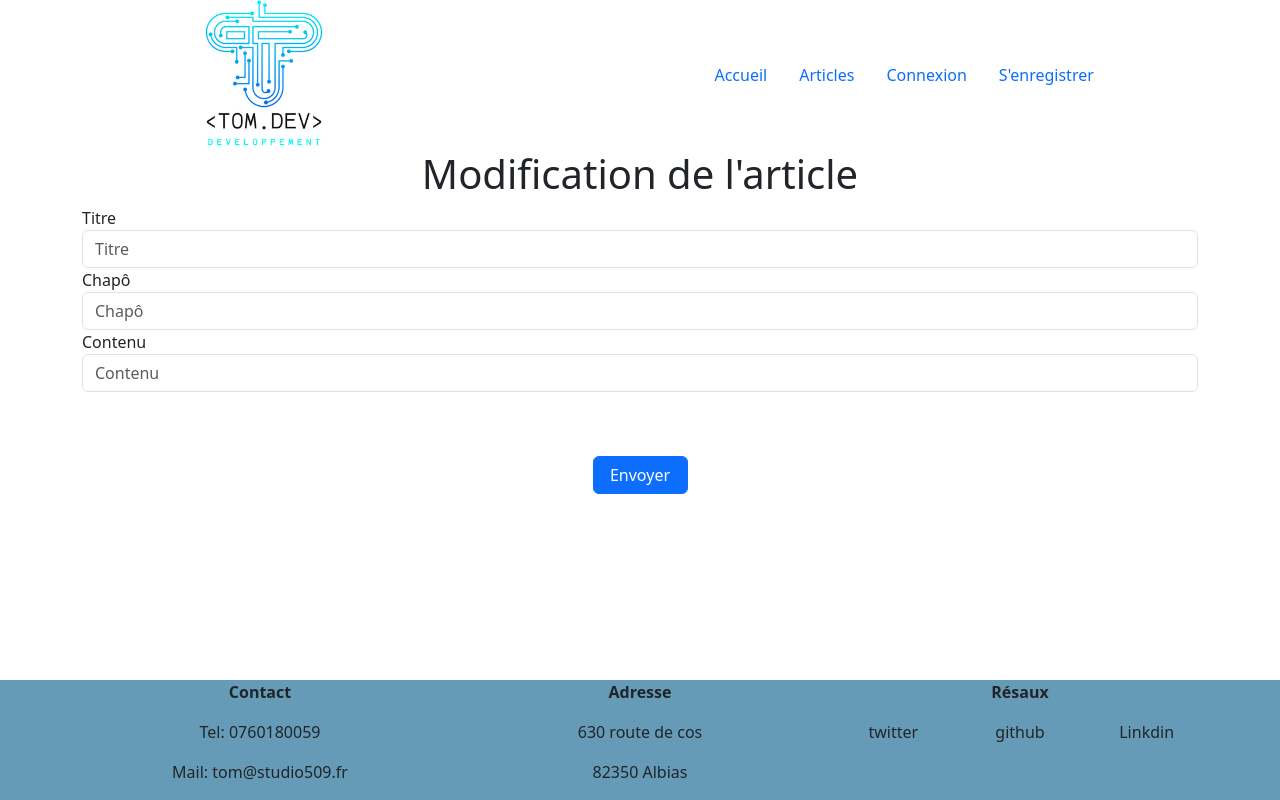
After one commit to Studio509-tom/OpenclassroomProject-Blog, a PHP site: template templates/modification-article.html.twig in a window 1280 px wide. The commit adds this page. Run offline with PHP 8.4, Linux system fonts and the light colour scheme; the template is opened without the code that fills it, so the values that code supplies are empty; some libraries are stand-ins or nearby versions.

Commit message:
issue #1 #3 #7 modification-article

```diff
--- a/templates/articles.html.twig
+++ b/templates/articles.html.twig
@@ -67,7 +67,7 @@
 											<font style="vertical-align: inherit;">{{article.chapo}}</font>
 										</font>
 									</p>
-									<a href="#" class="icon-link gap-1 icon-link-hover stretched-link">
+									<a href="index?action=article&id={{article.id}}" class="icon-link gap-1 icon-link-hover stretched-link">
 										<font style="vertical-align: inherit;">
 											<font style="vertical-align: inherit;">
 												continuer la lecture
--- /dev/null
+++ b/templates/modification-article.html.twig
@@ -0,0 +1,39 @@
+{% extends "layout.html.twig" %}
+{% block content %}
+	<div class="form-article">
+		<div class="container ">
+			<form action="index.php?action=modify-article&id={{article.id}}" method="post">
+				<div class="row">
+					<div class="col-12 text-center">
+						<h1>Modification de l'article</h1>
+					</div>
+
+					<div class="form-group col-md-12">
+						<label for="input-title">Titre</label>
+						<input type="text" class="form-control input-title" name="input-title" id="input-title" placeholder="Titre" value="{{article.title}}">
+						{% if article.title == "" and error %}
+							<p class="error-form">Veuillez saisir un Titre</p>
+						{% endif %}
+					</div>
+					<div class="form-group col-md-12">
+						<label for="input-chapo">Chapô</label>
+						<input type="text" class="form-control input-chapo" name="input-chapo" id="input-chapo" placeholder="Chapô" value="{{article.chapo}}"/>
+						{% if article.chapo == "" and error %}
+							<p class="error-form">Veuillez saisir un court résumé</p>
+						{% endif %}
+					</div>
+					<div class="form-group col-md-12">
+						<label for="input-content">Contenu</label>
+						<input type="text" class="form-control input-content" name="input-content" id="input-content" placeholder="Contenu" value="{{article.content}}"/>
+						{% if article.content == "" and error %}
+							<p class="error-form">Veuillez saisir le contenu de votre article</p>
+						{% endif %}
+					</div>
+				</div>
+				<div class="row text-center">
+					<button type="submit" class="col-1 btn btn-primary btn-login">Envoyer</button>
+				</div>
+			</form>
+		</div>
+	</div>
+{% endblock %}
```
Also changed, not shown: index.php (+13 -1 lines), src/Controllers/ArticleController.php (+85 -7 lines), src/Model/ArticleModel.php (+25 -2 lines), templates/article.html.twig (+7 -0 lines).
